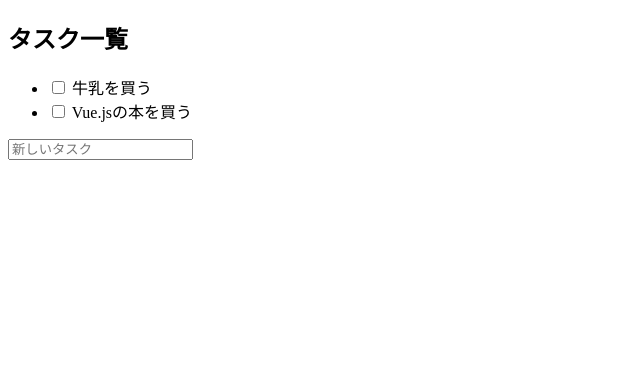
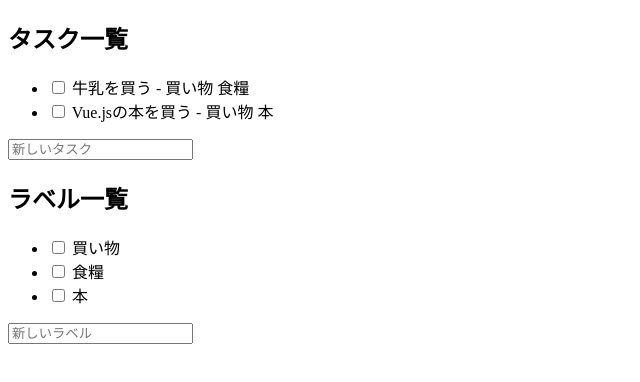
Before and after one commit to ryuhei4k9/sample-vuex-task-app, a Vue app: page / in a window 1280 px wide. Shown: the top 382 px of the page, without its empty margins (0-640 px from the left). Built offline with nearby package versions, Linux system fonts and the light colour scheme.

Commit message:
ラベル表示機能追加

```diff
--- a/src/App.vue
+++ b/src/App.vue
@@ -9,11 +9,31 @@
           v-on:change="toggleTaskStatus(task)"
         />
         {{ task.name }}
+        -
+        <span v-for="id in task.labelIds" v-bind:key="id">
+          {{ getLabelText(id) }}
+        </span>
       </li>
     </ul>
 
     <form v-on:submit.prevent="addTask">
       <input type="text" v-model="newTaskName" placeholder="新しいタスク" />
+    </form>
+
+    <h2>ラベル一覧</h2>
+    <ul>
+      <li v-for="label in labels" v-bind:key="label.id">
+        <input
+          type="checkbox"
+          v-bind:value="label.id"
+          v-model="newTaskLabelIds"
+        />
+        {{ label.text }}
+      </li>
+    </ul>
+
+    <form v-on:submit.prevent="addTask">
+      <input type="text" v-model="newLabelText" placeholder="新しいラベル" />
     </form>
   </div>
 </template>
@@ -24,13 +44,21 @@ export default {
 
   data() {
     return {
-      newTaskName: ""
+      newTaskName: "",
+
+      newTaskLabelIds: [],
+
+      newLabelText: ""
     };
   },
 
   computed: {
     tasks() {
       return this.$store.state.tasks;
+    },
+
+    labels() {
+      return this.$store.state.labels;
     }
   },
 
@@ -38,9 +66,11 @@ export default {
     addTask() {
       // ストアのaddTaskミューテーションをコミットする
       this.$store.commit("addTask", {
-        name: this.newTaskName
+        name: this.newTaskName,
+        labelIds: this.newTaskLabelIds
       });
       this.newTaskName = "";
+      this.newTaskLabelIds = [];
     },
 
     toggleTaskStatus(task) {
@@ -48,6 +78,19 @@ export default {
       this.$store.commit("toggleTaskStatus", {
         id: task.id
       });
+    },
+
+    addLabel() {
+      this.$store.commit("addLabel", {
+        text: this.newLabelText
+      });
+      this.newLabelText = "";
+    },
+
+    // ラベルIDから、そのラベルのテキストを返す
+    getLabelText(id) {
+      const label = this.labels.filter(label => label.id === id)[0];
+      return label ? label.text : "";
     }
   }
 };
--- a/src/store.js
+++ b/src/store.js
@@ -10,23 +10,43 @@ export default new Vuex.Store({
       {
         id: 1,
         name: "牛乳を買う",
+        labelIds: [1, 2],
         done: false
       },
       {
         id: 2,
         name: "Vue.jsの本を買う",
+        labelIds: [1, 3],
         done: true
       }
     ],
 
-    nextTaskId: 3
+    // ラベルの初期ステート
+    labels: [
+      {
+        id: 1,
+        text: "買い物"
+      },
+      {
+        id: 2,
+        text: "食糧"
+      },
+      {
+        id: 3,
+        text: "本"
+      }
+    ],
+
+    nextTaskId: 3,
+    nextLabelId: 4
   },
 
   mutations: {
-    addTask(state, { name }) {
+    addTask(state, { name, labelIds }) {
       state.tasks.push({
         id: state.nextTaskId,
-        name: name,
+        name,
+        labelIds,
         done: false
       });
 
@@ -41,6 +61,15 @@ export default new Vuex.Store({
       filtered.forEach(task => {
         task.done = !task.done;
       });
+    },
+
+    addLabel(state, { text }) {
+      state.labels.push({
+        id: state.nextLabelId,
+        text
+      });
+
+      state.nextLabelId++;
     }
   },
   actions: {}
```
